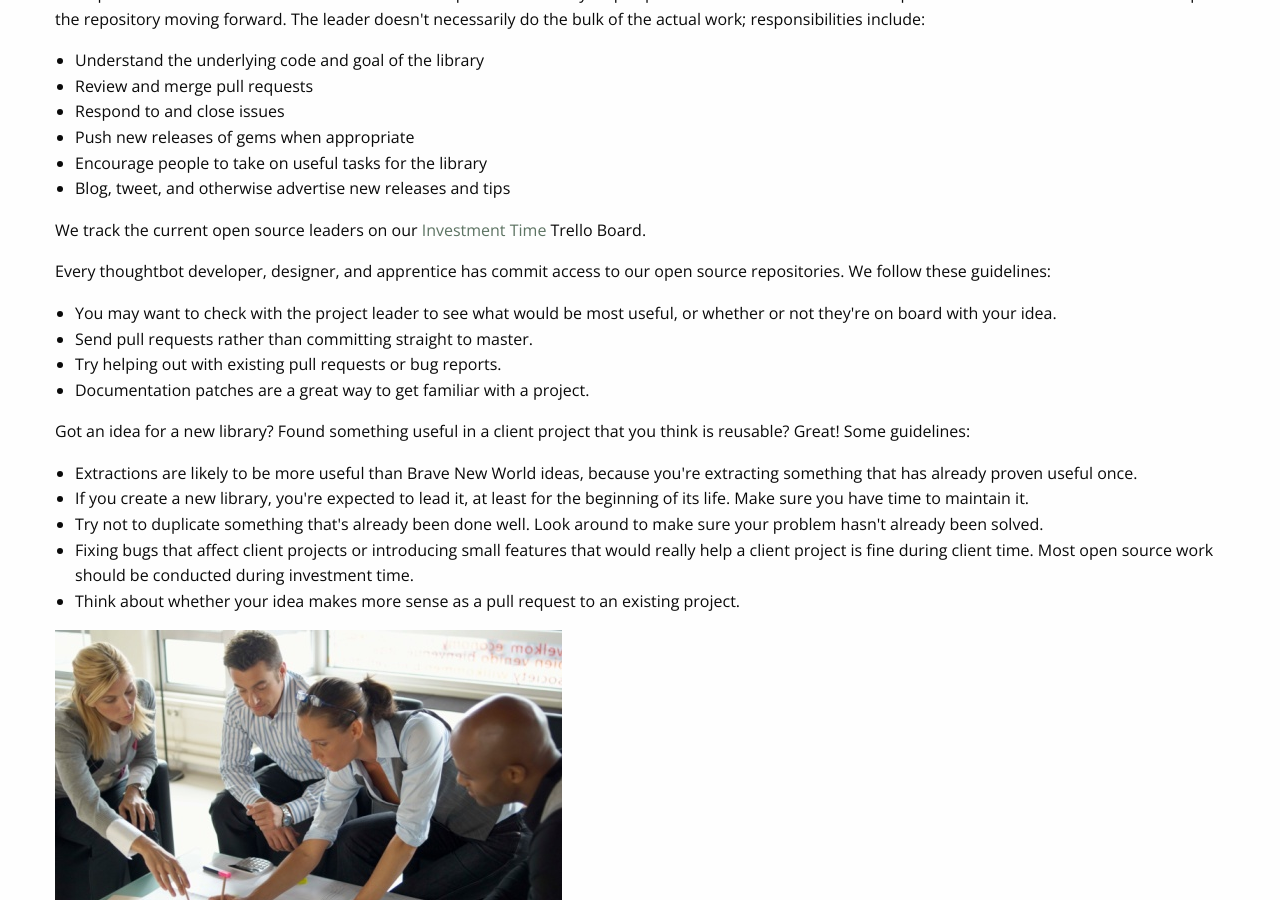
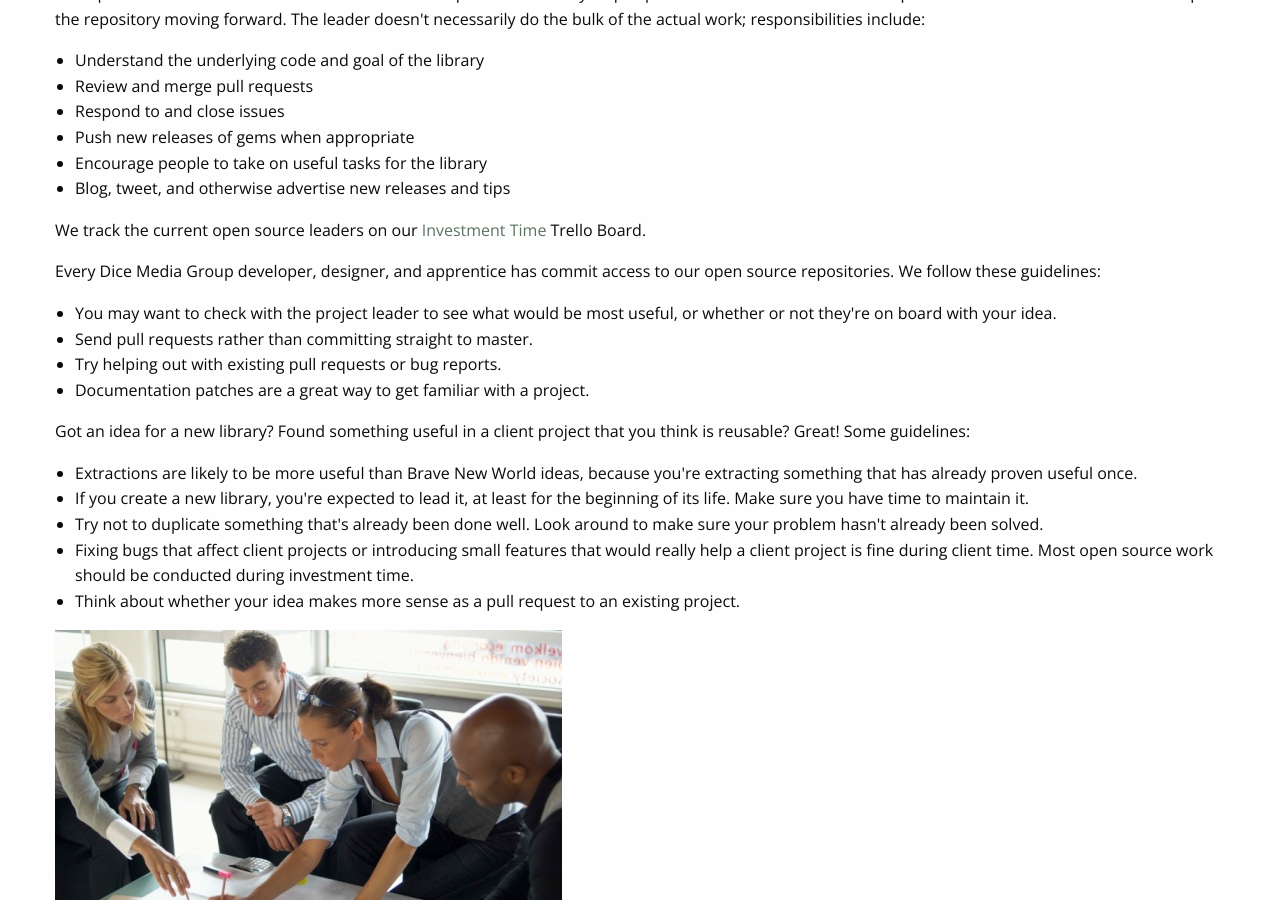
Before and after one commit to dice-media-group/dice-media-group.github.io, a Jekyll site: the page built from playbook/our-company/sharing/index.html, in a window 1280 px wide and 900 px high, scrolled down 2282 px. Built offline with Jekyll 4.4.1, drawn with Linux system fonts in a browser that asks for light colours; nearby versions of some CDN libraries; some of the changed text lies outside the part shown.

Commit message:
CHANGE: generalized mentions of company brand

```diff
--- a/playbook/our-company/sharing/index.html
+++ b/playbook/our-company/sharing/index.html
@@ -47,7 +47,7 @@
             <h3 id="twitter">Twitter</h3>
 
             <p>Everyone on the team has access to our
-                <a href="http://twitter.com/thoughtbot">thoughtbot Twitter account</a> and can tweet at any time. If the tweet is not time-sensitive, we use <a href="https://buffer.com/">Buffer</a> to queue up tweets and keep a schedule.</p>
+                <a href="http://twitter.com/{{ site.twitter }} ">{{site.brand}} Twitter account</a> and can tweet at any time. If the tweet is not time-sensitive, we use <a href="https://buffer.com/">Buffer</a> to queue up tweets and keep a schedule.</p>
 
             <p>We try to be conversational, casual, and real on our Twitter account. We talk the same way as we would in person among ourselves and be good-humored. Puns are encouraged. We aim to keep the quality high and for every tweet to be a hit. We want to avoid spelling mistakes, and use proper punctuation. We should respect the people who follow us.</p>
 
@@ -85,7 +85,7 @@
 
             <p>We track the current open source leaders on our <a href="./time#investment">Investment Time</a> Trello Board.</p>
 
-            <p>Every thoughtbot developer, designer, and apprentice has commit access to our open source repositories. We follow these guidelines:</p>
+            <p>Every {{ site.brand }} developer, designer, and apprentice has commit access to our open source repositories. We follow these guidelines:</p>
 
             <ul>
                 <li>You may want to check with the project leader to see what would be most useful, or whether or not they're on board with your idea.</li>
```
